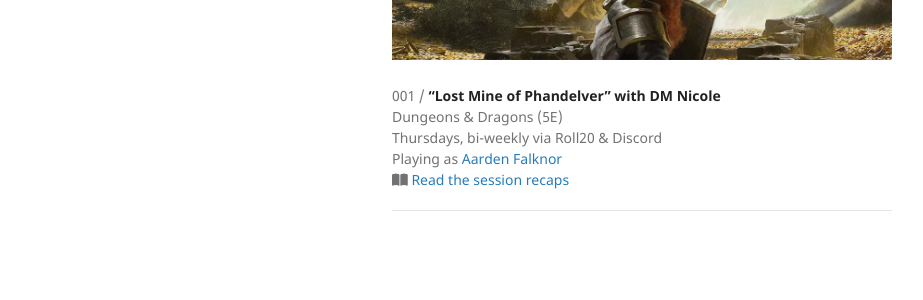
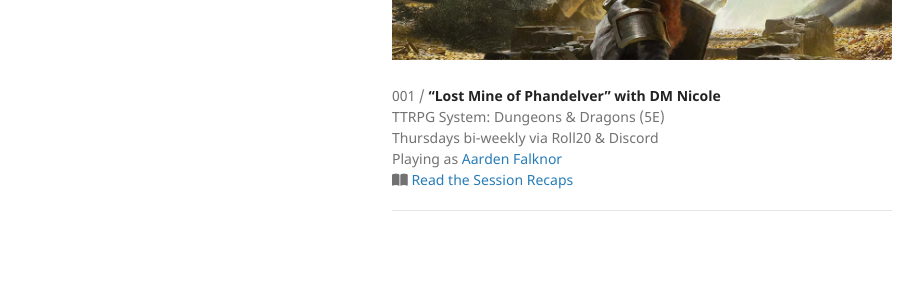
Before and after one commit to tethyrplays/tethyrplays, a Jekyll site: the page built from campaign/index.md, in a window 1280 px wide. Shown: the part 349-649 px from the top of the page, without its empty margins (178-1101 px from the left). Built offline with Jekyll 4.4.1, drawn with Linux system fonts in a browser that asks for light colours; nearby versions of some CDN libraries; our own code applies the rules of GitHub Pages for plain Markdown files; the repository's description, which GitHub fills in, is left out.

Commit message:
Update index.md

```diff
--- a/campaign/index.md
+++ b/campaign/index.md
@@ -5,9 +5,9 @@
 ![Image](/dnd-5e-phandelver-carousel.png)
 
 001 / **"Lost Mine of Phandelver" with DM Nicole**
-<br />Dungeons & Dragons (5E)
-<br />Thursdays, bi-weekly via Roll20 & Discord
+<br />TTRPG System: Dungeons & Dragons (5E)
+<br />Thursdays bi-weekly via Roll20 & Discord
 <br />Playing as [Aarden Falknor](/character)
-<br /><i class="fas fa-book-open"></i> [Read the session recaps](/campaign/2021-lmop-with-dm-nicole)
+<br /><i class="fas fa-book-open"></i> [Read the Session Recaps](/campaign/2021-lmop-with-dm-nicole)
 
 ---
```
